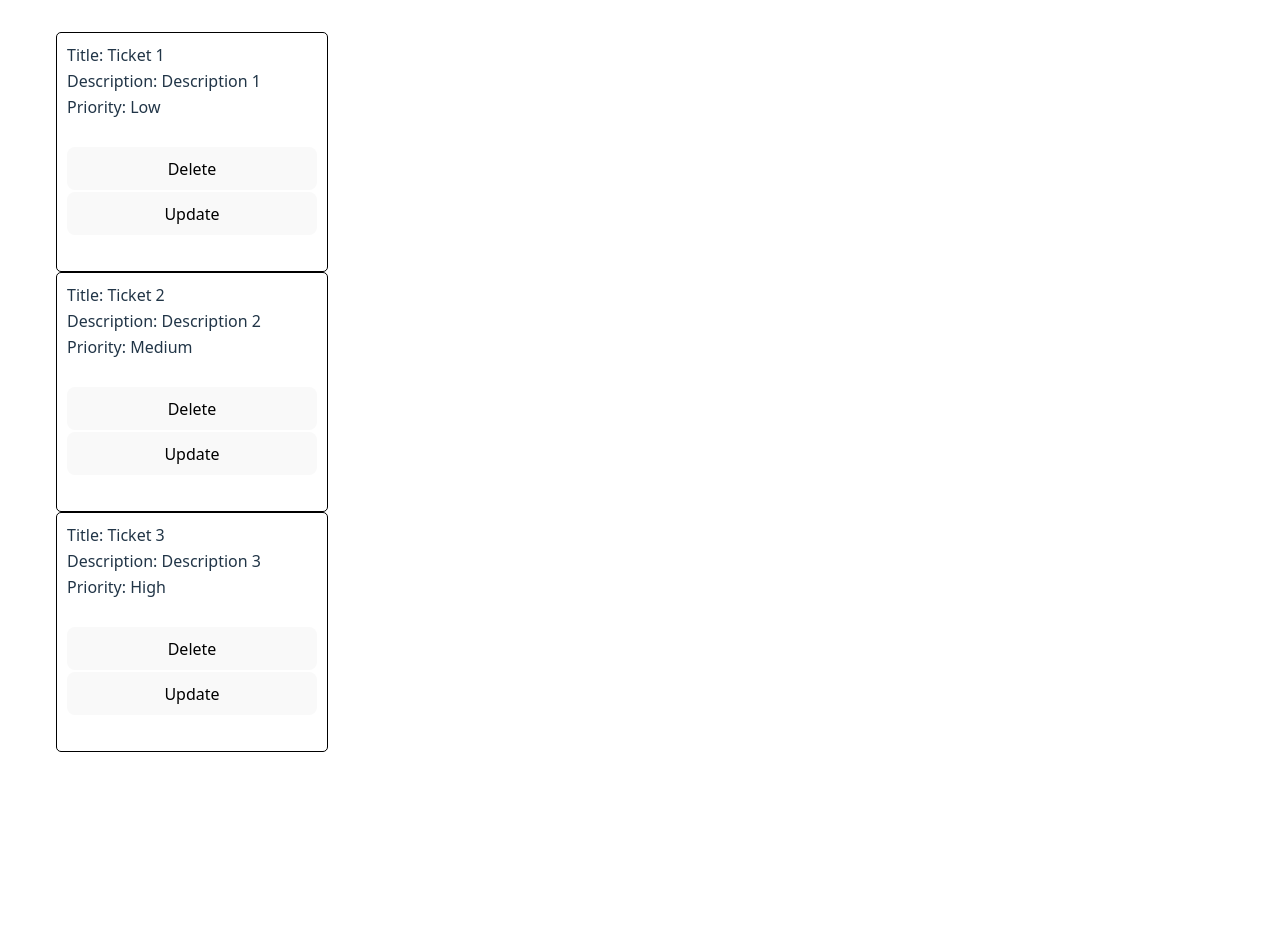
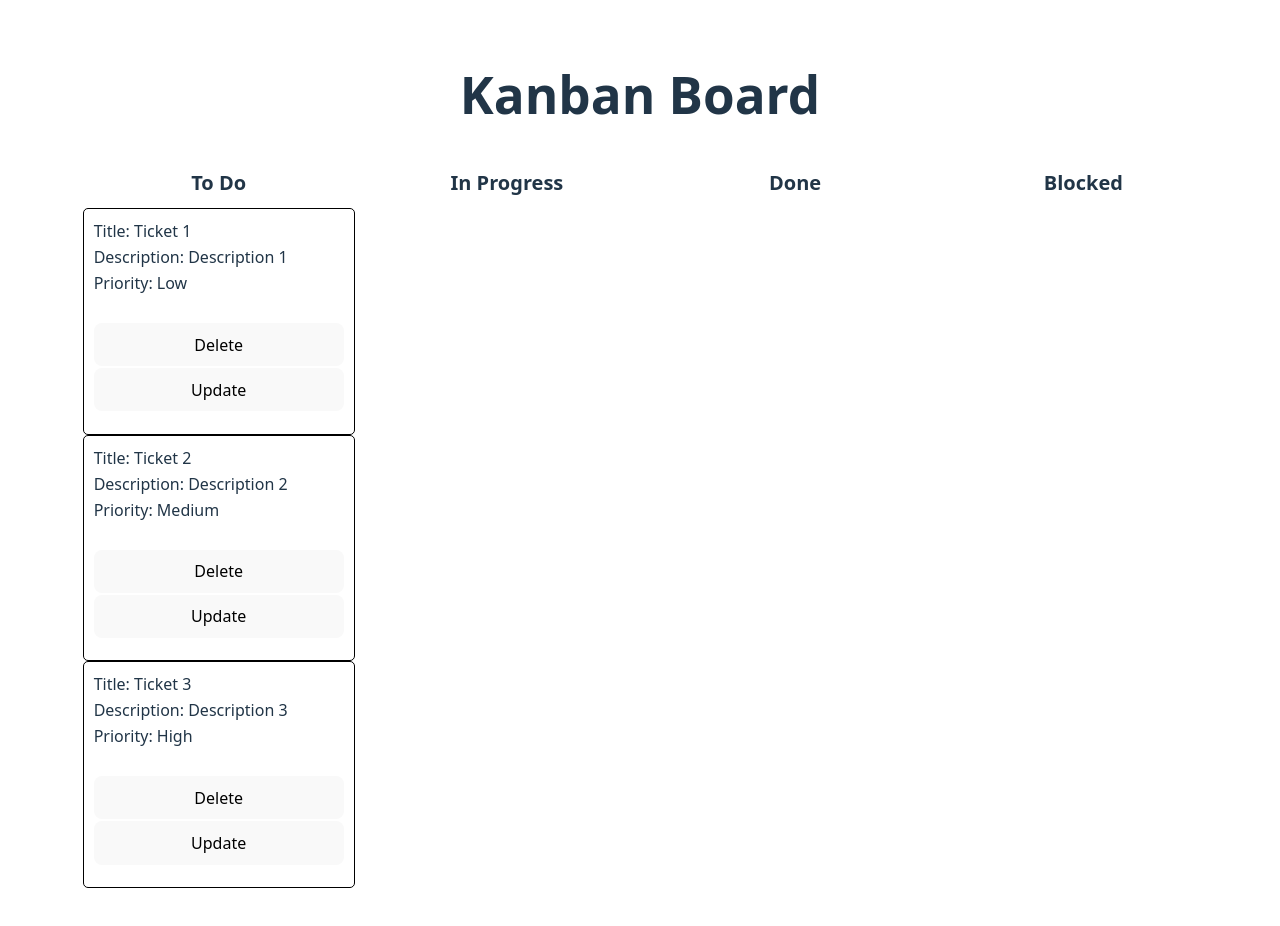
Before and after one commit to tspicerw/sandox_2, a React (Vite) app: page /kanban in a window 1280 px wide. Shown: the top 926 px of the page. Before the commit the page ends 864 px from the top, so only its background shows below. Built offline with nearby package versions, Linux system fonts and the light colour scheme.

Commit message:
styling layout and stacking tickets

```diff
--- a/src/kanban/Kanban.css
+++ b/src/kanban/Kanban.css
@@ -3,15 +3,28 @@
     width: 100%;
     display: flex;
     flex-direction: row;
+    border: 1px solid white;
+    border-radius: 5px;
+    padding: 10px;
 }
 
 .kanban-column {
     display: flex;
     flex-direction: column;
     height: 90vh;
-    width: 20vw;
+    width: 25vw;
     border-right: 1px solid white;
     align-items: center;
+}
+
+.kanban-column:last-child {
+    border-right: none;
+}
+
+.kanban-column .kanban-column-title {
+    font-size: 20px;
+    font-weight: bold;
+    margin-bottom: 10px;
 }
 
 .ticket-container {
--- a/src/kanban/Layout.jsx
+++ b/src/kanban/Layout.jsx
@@ -6,20 +6,27 @@ function Layout() {
     const { dragoverHandler, dropHandler } = useStore()
 
     return (
+        <>
+            <h1>Kanban Board</h1>
             <div className="kanban-container">
                 <div className="kanban-column" onDrop={(e) => dropHandler(e)} onDragOver={(e) => dragoverHandler(e)}>
+                    <span className='kanban-column-title'>To Do</span>
                     <TicketComponent />
                 </div>
                 <div className="kanban-column" onDrop={(e) => dropHandler(e)} onDragOver={(e) => dragoverHandler(e)}>
+                    <span className='kanban-column-title'>In Progress</span>
                     {/* test */}
                 </div>
                 <div className="kanban-column" onDrop={(e) => dropHandler(e)} onDragOver={(e) => dragoverHandler(e)}>
+                    <span className='kanban-column-title'>Done</span>
                     {/* test */}
                 </div>
                 <div className="kanban-column" onDrop={(e) => dropHandler(e)} onDragOver={(e) => dragoverHandler(e)}>
+                    <span className='kanban-column-title'>Blocked</span>
                     {/* test */}
                 </div>
             </div>
+        </>
     )
 }
 
```
Lines whose indentation alone changed are shown as unchanged.
